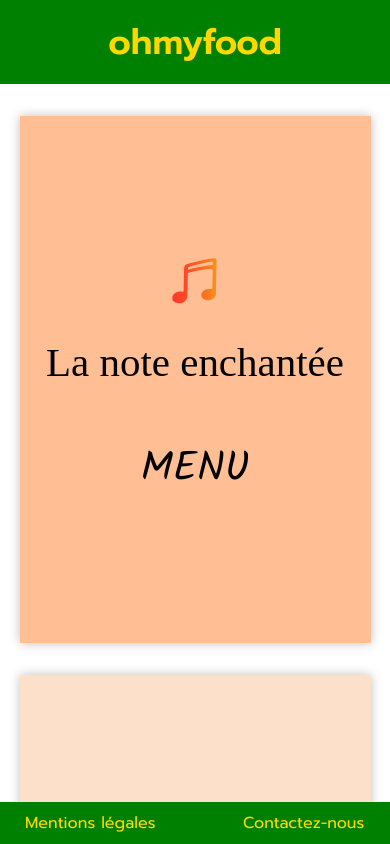
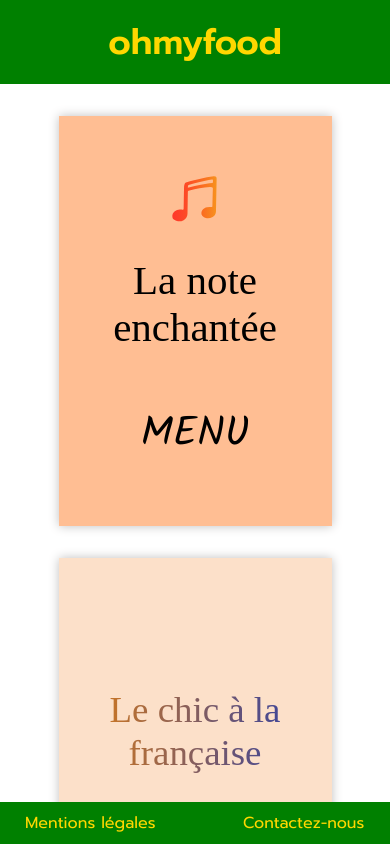
Before and after one commit to pinkdoab/Ohmyfood, a website: page index.html in a window 390 px wide. Drawn offline with Linux system fonts and the light colour scheme; a web font is replaced by a local one.

Commit message:
ok largeur mobile

```diff
--- a/sass/layouts/_body-container.scss
+++ b/sass/layouts/_body-container.scss
@@ -15,10 +15,5 @@
             max-width: 100vw;
             height: $Hpage - map-get($footer, hauteur);
         }
-        @media screen and (max-height: 500px) and (orientation: landscape) {
-            margin-top: 0;
-            width: 100vw;
-            max-width: 100vw;
-        }
     }
 }
--- a/sass/layouts/_footer.scss
+++ b/sass/layouts/_footer.scss
@@ -24,7 +24,7 @@
         width: 100%;
         max-width: 100%;
     }
-    @media screen and (max-width: 900px) and (orientation: landscape) {
+    @media screen and (max-width: 500px) and (orientation: landscape) {
         bottom: 0;
         width: 100%;
         max-width: 100%;
--- a/sass/layouts/_main.scss
+++ b/sass/layouts/_main.scss
@@ -1,6 +1,6 @@
 .main  {
-    //height: $Hpage - map-get($footer, hauteur) - 4vh - 10vh;
-    //height: unset;
+    min-height: $Hpage - map-get($footer, hauteur) - 4vh - 10vh;
+
     display: flex;
     flex-direction: column;
     justify-content: space-evenly;
--- a/sass/utils/_mixins.scss
+++ b/sass/utils/_mixins.scss
@@ -10,17 +10,10 @@
     transition: opacity 2000ms;
 
     @media screen and (max-width: 600px) and (orientation: portrait) {
-        width: 90vw;
-        max-width: 90vw;
-        height: 90vw * 1.5;
-        max-height: 90vw * 1.5;
+        min-width: 70vw;
+        min-height: 70vw * 1.5;
     }
-    @media screen and (max-width: 900px) and (orientation: landscape) {
-        width: 35vw;
-        max-width: 35vw;
-        height: 35vw * 1.5;
-        max-height: 35vw * 1.5;
-    }
+
     h2 {
         font-family: map-get($style, restaurant-font);
         font-size: map-get($style, restaurant-corps-petitM);
@@ -29,8 +22,8 @@
         @media screen and (max-width: 600px) and (orientation: portrait) {
             font-size: map-get($style, restaurant-corps-petitM) * $agrandissement-menu-portrait;
         }
-        @media screen  and (orientation: landscape) {
-            font-size: map-get($style, restaurant-corps-petitM) * $agrandissement-menu-landscape;
+        @media screen and (orientation: landscape) {
+            font-size: 1.5rem;
         }
         &.degrade-texte {
             background-image: map-get($style, restaurant-degrade);
@@ -48,7 +41,7 @@
             font-size: map-get($style, section-corps-petitM) * $agrandissement-menu-portrait;
         }
         @media screen  and (orientation: landscape) {
-            font-size: map-get($style, section-corps-petitM) * $agrandissement-menu-landscape;
+            font-size: 1.5rem;
         }
     }
     &:hover {
--- a/sass/utils/_variables.scss
+++ b/sass/utils/_variables.scss
@@ -13,10 +13,7 @@ $Hpetit-menu: 36vw;
 $Lpetit-menu: $Hpetit-menu * .7;
 
 $agrandissement-menu-portrait: 3.5;
-//$agrandissement-plat-mobile: 3.5;
-
 $agrandissement-menu-landscape: 1.3;
-//$agrandissement-plat-landscape: 1.3;
 
 // ------------------ Données communes à tous les menus ----------------------
 $restaurant-weight: normal;
```
Also changed, not shown: styles/main.css, 1 other file.
